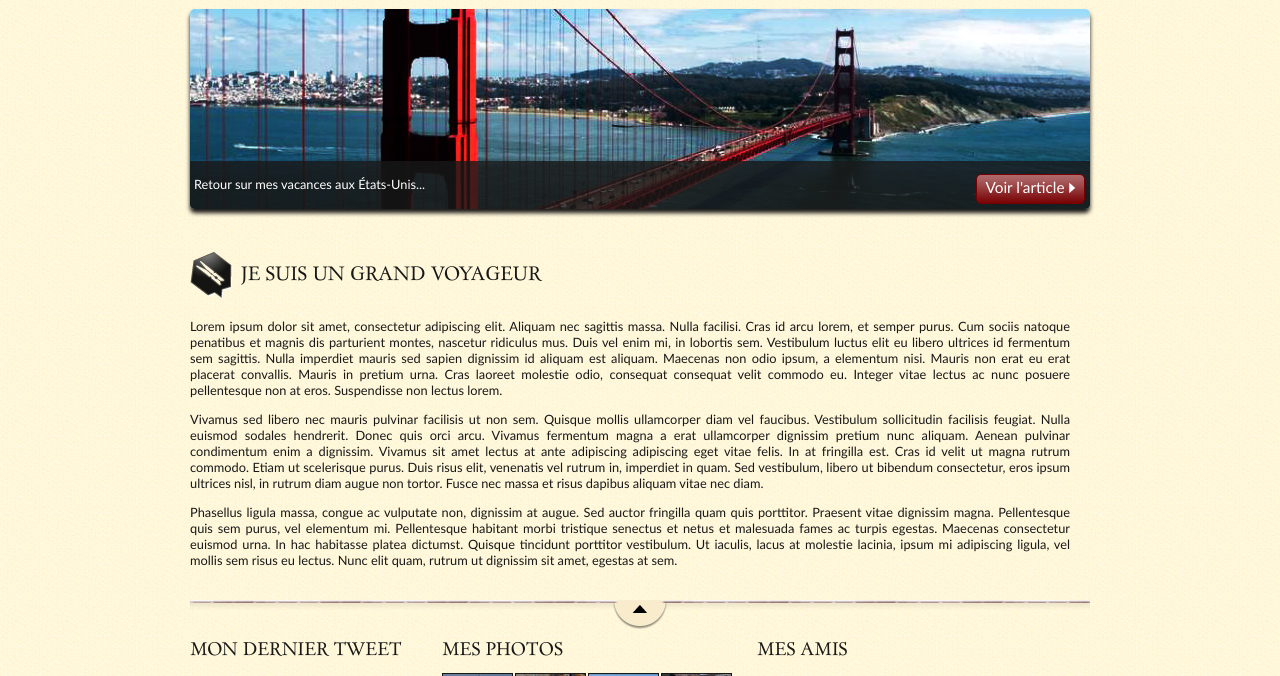
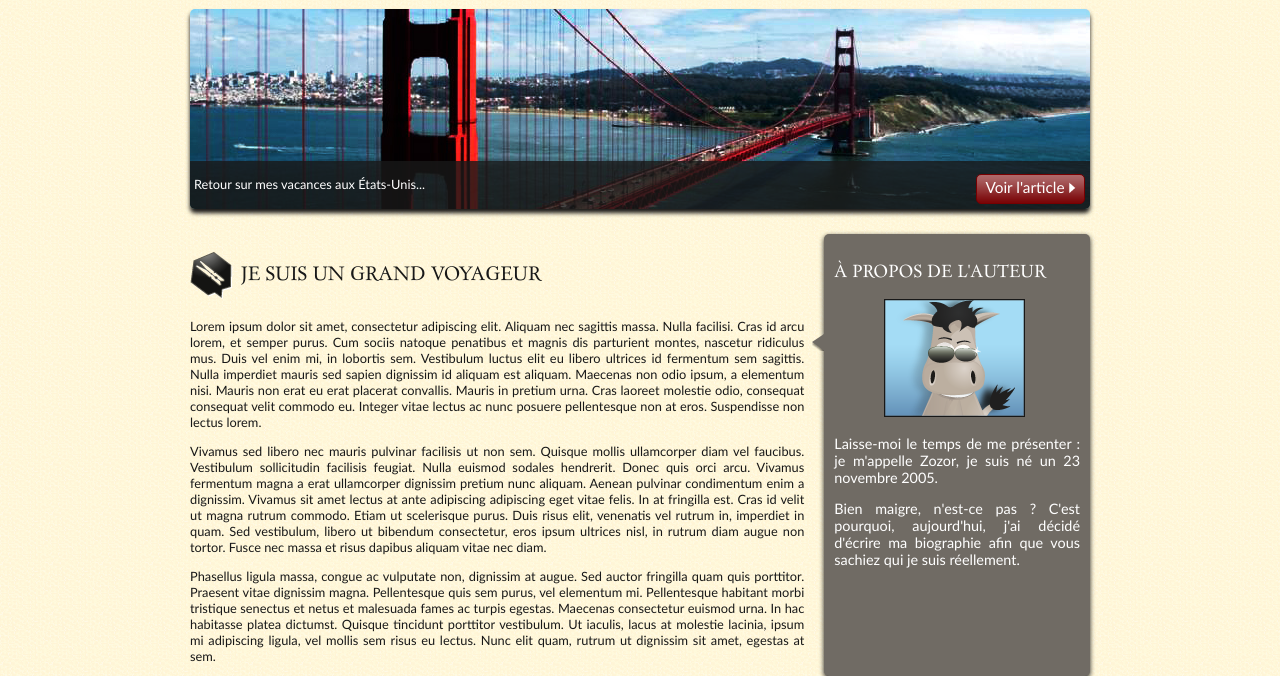
Before and after one commit to suvithayah/coursGit, a plain HTML site: page index.html in a window 1280 px wide. Shown: the part 124-800 px from the top of the page. Drawn offline with Linux system fonts and the light colour scheme.

```diff
--- a/index.html
+++ b/index.html
@@ -41,7 +41,14 @@
                     <p>Vivamus sed libero nec mauris pulvinar facilisis ut non sem. Quisque mollis ullamcorper diam vel faucibus. Vestibulum sollicitudin facilisis feugiat. Nulla euismod sodales hendrerit. Donec quis orci arcu. Vivamus fermentum magna a erat ullamcorper dignissim pretium nunc aliquam. Aenean pulvinar condimentum enim a dignissim. Vivamus sit amet lectus at ante adipiscing adipiscing eget vitae felis. In at fringilla est. Cras id velit ut magna rutrum commodo. Etiam ut scelerisque purus. Duis risus elit, venenatis vel rutrum in, imperdiet in quam. Sed vestibulum, libero ut bibendum consectetur, eros ipsum ultrices nisl, in rutrum diam augue non tortor. Fusce nec massa et risus dapibus aliquam vitae nec diam.</p>
                     <p>Phasellus ligula massa, congue ac vulputate non, dignissim at augue. Sed auctor fringilla quam quis porttitor. Praesent vitae dignissim magna. Pellentesque quis sem purus, vel elementum mi. Pellentesque habitant morbi tristique senectus et netus et malesuada fames ac turpis egestas. Maecenas consectetur euismod urna. In hac habitasse platea dictumst. Quisque tincidunt porttitor vestibulum. Ut iaculis, lacus at molestie lacinia, ipsum mi adipiscing ligula, vel mollis sem risus eu lectus. Nunc elit quam, rutrum ut dignissim sit amet, egestas at sem.</p>
                 </article>
+                <aside>
+                    <h1>À propos de l'auteur</h1>
+                    <img src="images/bulle.png" alt="" id="fleche_bulle" />
+                    <p id="photo_zozor"><img src="images/zozor_classe.png" alt="Photo de Zozor" /></p>
+                    <p>Laisse-moi le temps de me présenter&nbsp;: je m'appelle Zozor, je suis né un 23 novembre 2005.</p>
+                    <p>Bien maigre, n'est-ce pas ? C'est pourquoi, aujourd'hui, j'ai décidé d'écrire ma biographie afin que vous sachiez qui je suis réellement.</p>
 
+                </aside>
             </section>
 
             <footer>
```
